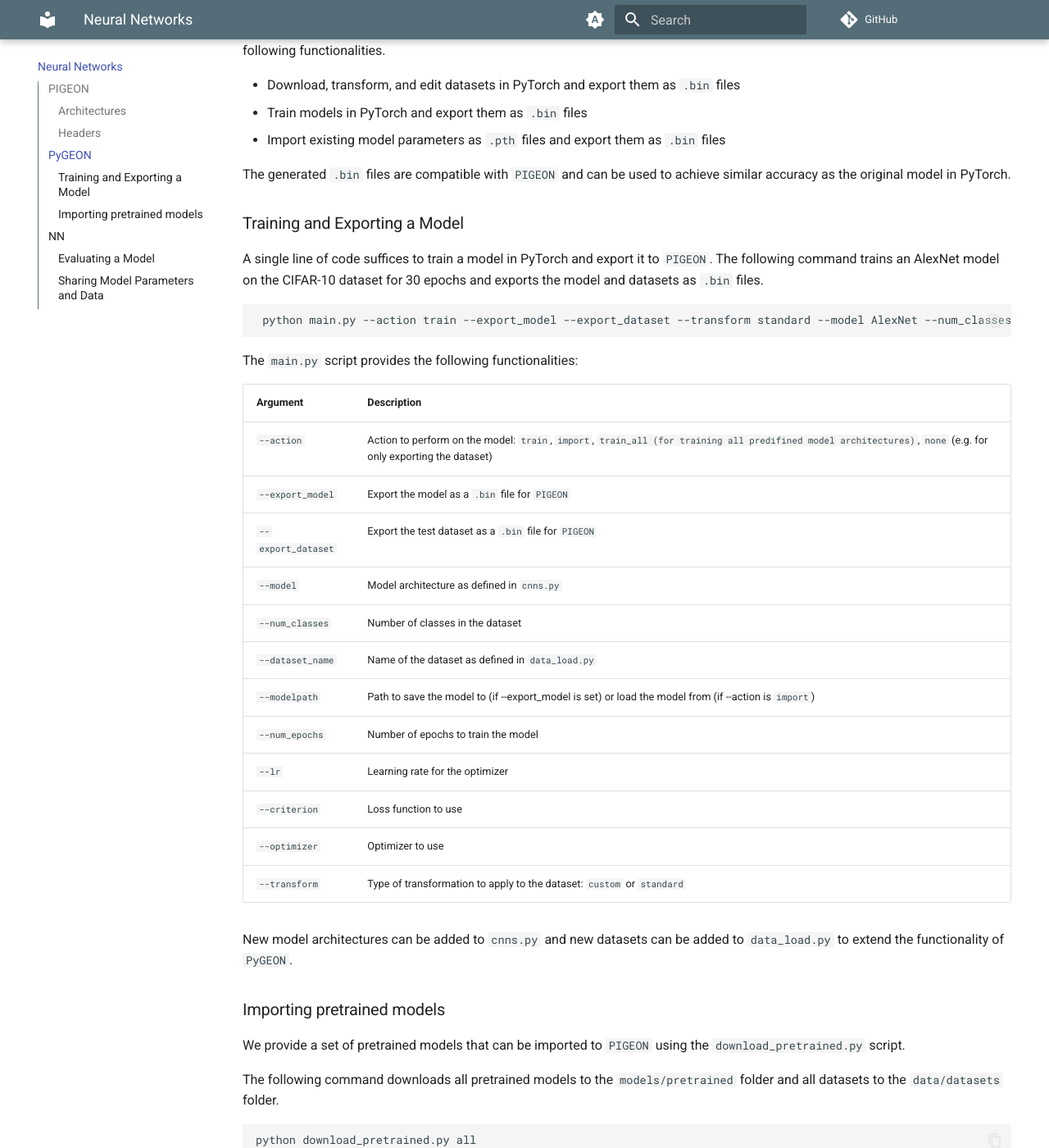
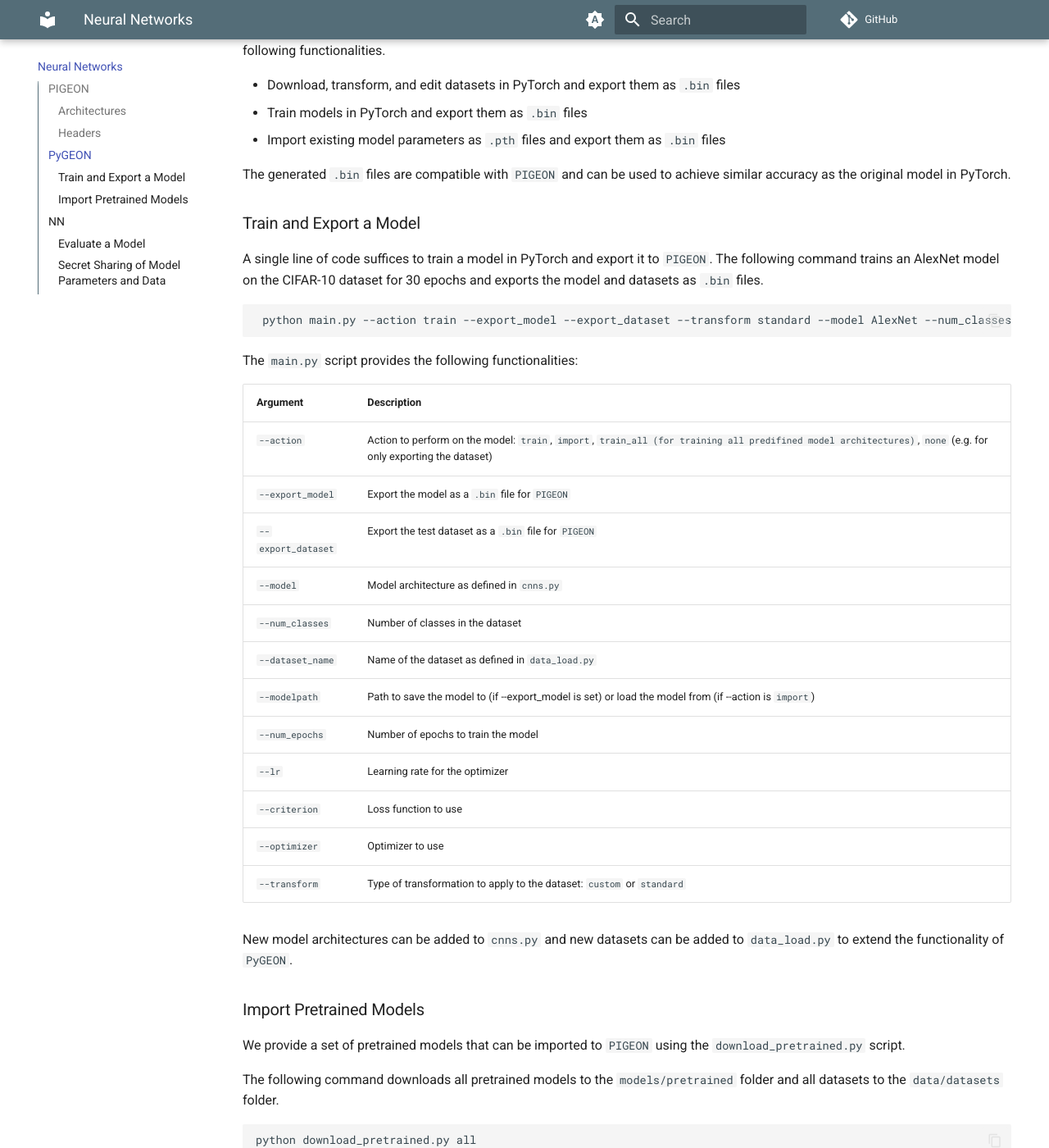
Before and after one commit to chart21/mkdocs-hpmpc, an MkDocs documentation site: the page built from docs/nn.md, in a window 1280 px wide and 1400 px high, scrolled down 2068 px. Shown: the whole window at 82% size. Built offline with MkDocs 1.6.1 and Material for MkDocs 9.7.7, drawn with Linux system fonts in a browser that asks for light colours; comment, search, counter and statistics services are not loaded; some of the changed text lies outside the part shown.

Commit message:
updated docs

```diff
--- a/docs/nn.md
+++ b/docs/nn.md
@@ -77,7 +77,7 @@
 The generated `.bin` files are compatible with `PIGEON` and can be used to achieve similar accuracy as the original model in PyTorch.
 
 
-### Training and Exporting a Model
+### Train and Export a Model
 
 A single line of code suffices to train a model in PyTorch and export it to `PIGEON`. The following command trains an AlexNet model on the CIFAR-10 dataset for 30 epochs and exports the model and datasets as `.bin` files.
 
@@ -104,7 +104,7 @@
 
 New model architectures can be added to `cnns.py` and new datasets can be added to `data_load.py` to extend the functionality of `PyGEON`.
 
-### Importing pretrained models
+### Import Pretrained Models
 
 We provide a set of pretrained models that can be imported to `PIGEON` using the `download_pretrained.py` script.
 
@@ -138,7 +138,7 @@
 - Define the model architecture and dataset dimensions for performing a forward pass.
 - Perform a forward pass on the model using `PIGEON` as the inference engine and `HPMPC` as the MPC backend.
 
-### Evaluating a Model
+### Evaluate a Model
 
 To evaluate a model, the program first assigns a `FUNCTION_IDENTIFIER` to the model architecture and dataset dimensions.
 For instance, the following line defines that the VGG model is evaluated when the FUNCTION_IDENTIFIER is set to 74.
@@ -151,7 +151,7 @@
 
 A custom model can be evaluated by defining a new architecture in `CNNs.hpp` or `ResNet.hpp` and assigning a new `FUNCTION_IDENTIFIER` to the model in `NN.hpp`. The program ensures that each process and vector handles a separate part of the dataset and prints the accuracy of its classifications in the terminal.
 
-### Sharing Model Parameters and Data
+### Secret Sharing of Model Parameters and Data
 
 The program checks which party is responsible for sharing the model parameters and which party is responsible for sharing the dataset.
 The parties can be specified with the `MODELOWNER` and `DATAOWNER` config options. `MODELOWNER=P_0` and `DATAOWNER=P_1` specify that party 0 is responsible for sharing the model and party 1 is responsible for sharing the dataset. Setting `MODELOWNER=-1` and `DATAOWNER=-1` skips secret sharing which is useful for benchmarking.
```
Also changed, not shown: docs/datatypes.md (+1 -1 lines), docs/index.md (+2 -2 lines), docs/parallel-model.md (+5 -0 lines).
